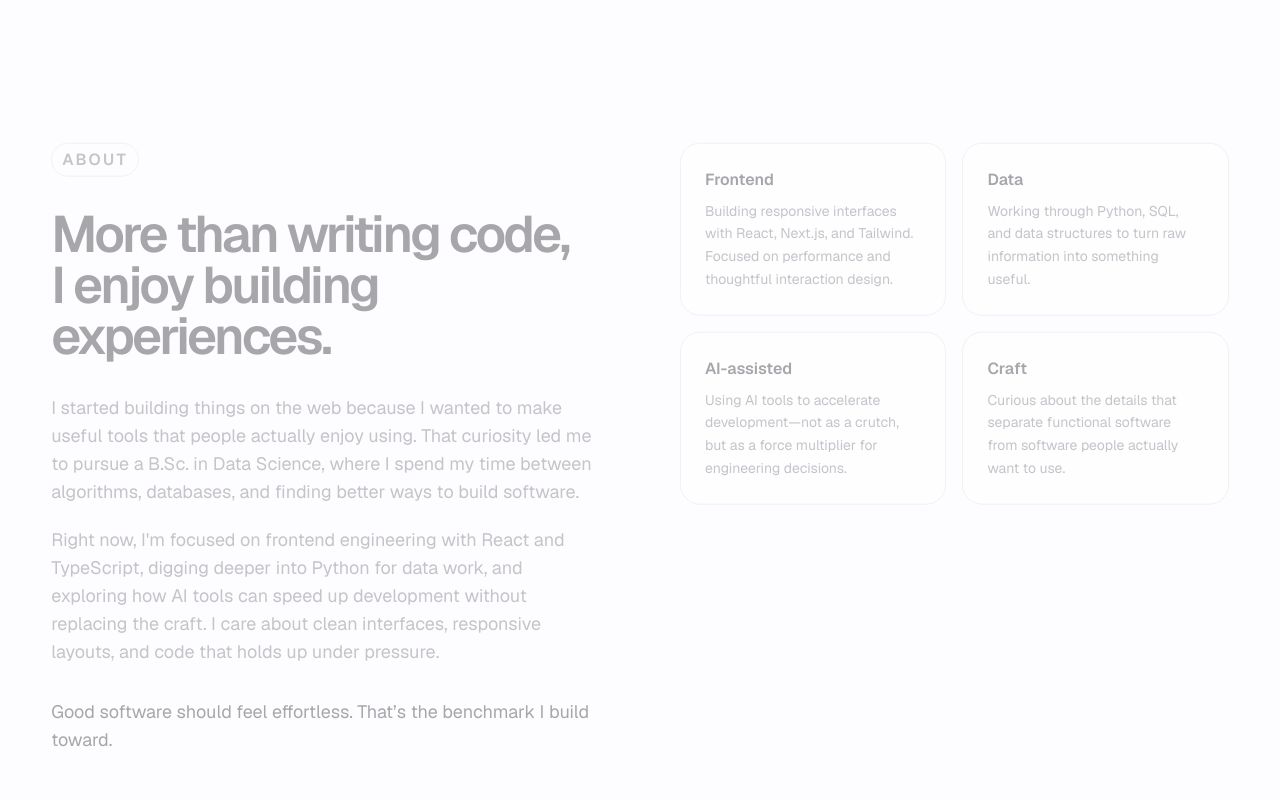
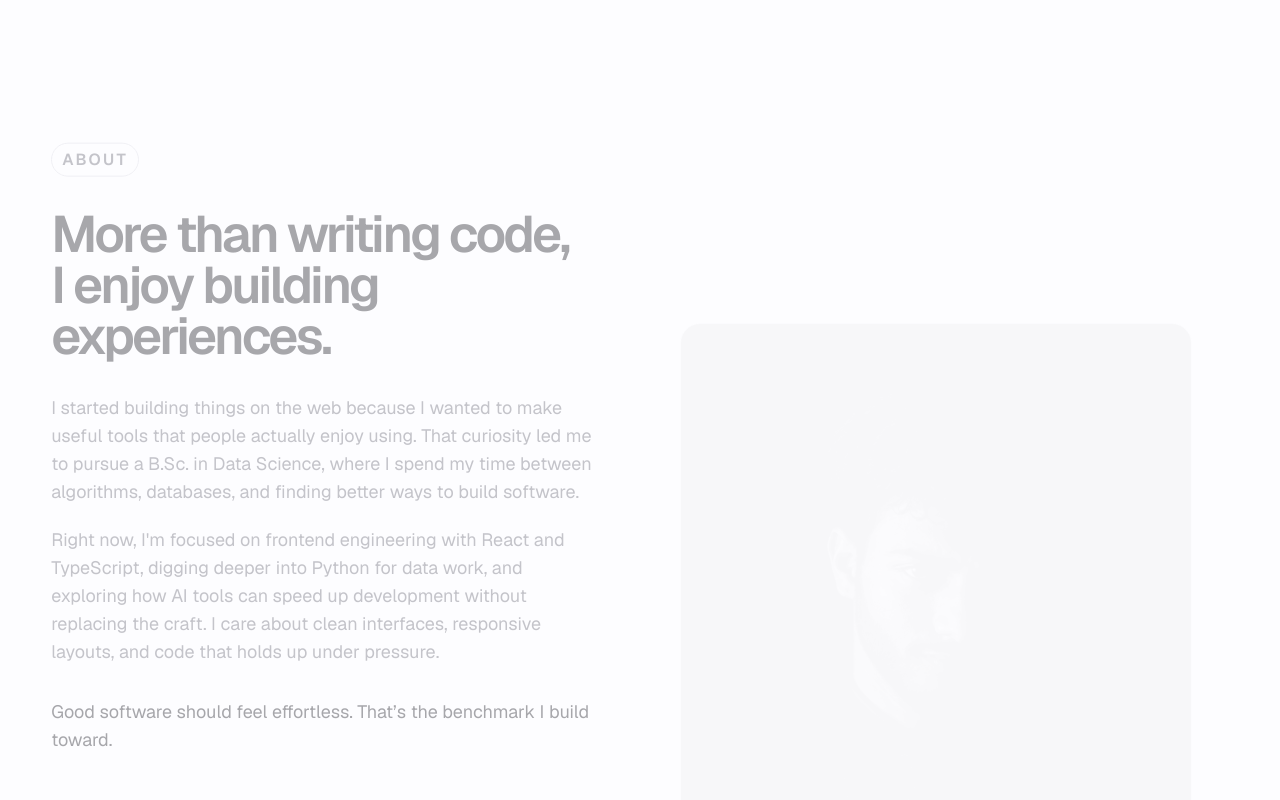
Before and after one commit to RizzyCoder19/Portfolio, a Next.js app: page / in a window 1280 px wide. Shown: the part 820-1620 px from the top of the page. Built offline with nearby package versions, Linux system fonts and the light colour scheme; no server answers.

Commit message:
feat: added portrait

```diff
--- a/src/components/sections/about.tsx
+++ b/src/components/sections/about.tsx
@@ -4,11 +4,13 @@ import { Section } from "@/components/ui/section";
 import { Reveal } from "@/components/animations/reveal";
 import { AboutContent } from "./about/AboutContent";
 import { AboutHighlights } from "./about/AboutHighlights";
+import { AboutPortrait } from "./about/AboutPortrait";
 
 export function About() {
   return (
     <Section id="about" container="default" spacing="default" aria-label="About me">
       <div className="grid grid-cols-1 gap-12 lg:grid-cols-2 lg:gap-16 xl:gap-20">
+        <div className="flex flex-col gap-12">
           <Reveal delay={0}>
             <AboutContent />
           </Reveal>
@@ -16,6 +18,10 @@ export function About() {
             <AboutHighlights />
           </Reveal>
         </div>
+        <div className="flex items-center">
+          <AboutPortrait />
+        </div>
+      </div>
     </Section>
   );
 }
--- /dev/null
+++ b/src/components/sections/about/AboutPortrait.tsx
@@ -0,0 +1,34 @@
+"use client";
+
+import Image from "next/image";
+import { motion } from "motion/react";
+import { cn } from "@/lib/utils";
+
+export function AboutPortrait() {
+  return (
+    <div className="flex items-center justify-center lg:justify-end">
+      <div className="relative w-full max-w-xs sm:max-w-sm lg:max-w-md xl:max-w-lg">
+        <motion.div
+          initial={{ opacity: 0, y: 16 }}
+          whileInView={{ opacity: 1, y: 0 }}
+          viewport={{ amount: 0.2, once: true }}
+          transition={{ duration: 0.6, delay: 0.2 }}
+        >
+          <Image
+            src="/images/portrait.png"
+            alt="Khan Umar portrait"
+            width={480}
+            height={640}
+            priority
+            className={cn(
+              "aspect-[3/4] w-full object-cover",
+              "rounded-xl border border-border",
+              "bg-surface",
+              "overflow-hidden",
+            )}
+          />
+        </motion.div>
+      </div>
+    </div>
+  );
+}
```
Also changed, not shown: _build2_out.txt (deleted), _lint2_out.txt (deleted), _tsc2_out.txt (deleted), public/images/portrait.png (added). Lines whose indentation alone changed are shown as unchanged.
